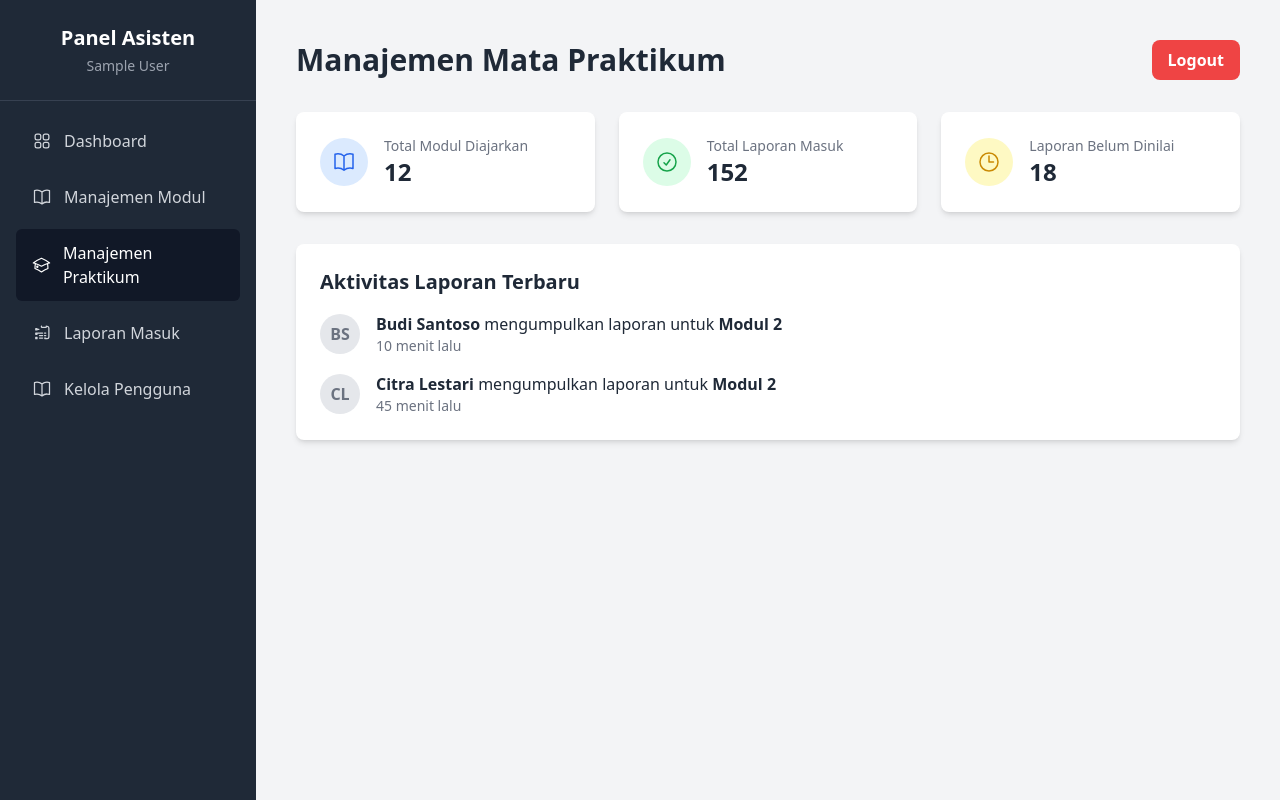
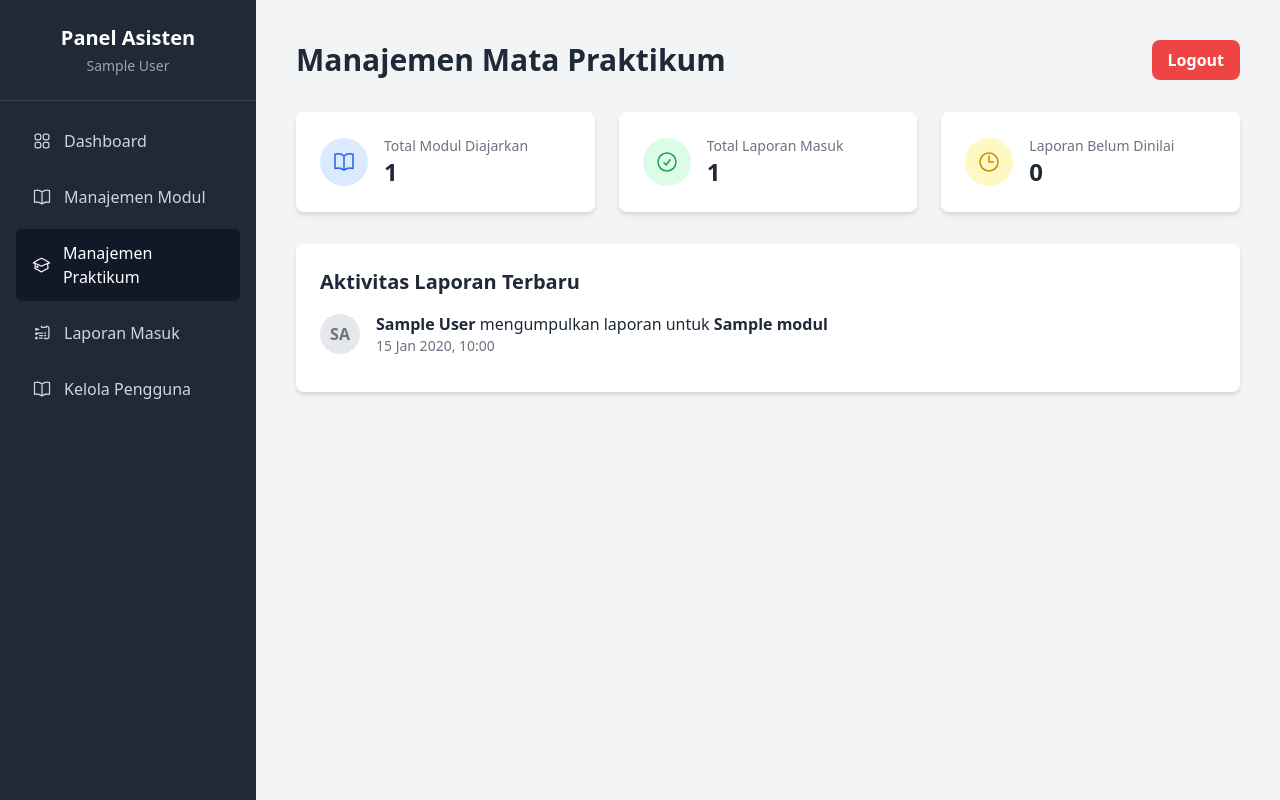
Before and after one commit to mauraaninditakirana/20230140090_UAS_PDW, a PHP site: page /asisten/dashboard.php in a window 1280 px wide. Run offline with PHP 8.4, Linux system fonts and the light colour scheme; the visitor is signed in with stand-in values (Sample User, id 1); tables that the repository leaves empty or names only in its code hold one stand-in row (values such as "Sample post"); some libraries are stand-ins or nearby versions.

Commit message:
edit dashboard asisten

```diff
--- a/asisten/dashboard.php
+++ b/asisten/dashboard.php
@@ -3,69 +3,110 @@
 $pageTitle = 'Dashboard';
 $activePage = 'dashboard';
 
-// 2. Panggil Header
+// 2. Panggil Header dan Konfigurasi
+require_once '../config.php';
 require_once 'templates/header.php';
+
+// 3. Logika untuk mengambil data dinamis
+// =======================================
+
+// Hitung Total Modul
+$result_total_modul = $conn->query("SELECT COUNT(id) AS total FROM modul");
+$total_modul = $result_total_modul->fetch_assoc()['total'];
+
+// Hitung Total Laporan Masuk
+$result_total_laporan = $conn->query("SELECT COUNT(id) AS total FROM pengumpulan_laporan");
+$total_laporan_masuk = $result_total_laporan->fetch_assoc()['total'];
+
+// Hitung Laporan Belum Dinilai
+$result_laporan_belum_dinilai = $conn->query("SELECT COUNT(id) AS total FROM pengumpulan_laporan WHERE status = 'dikumpulkan'");
+$laporan_belum_dinilai = $result_laporan_belum_dinilai->fetch_assoc()['total'];
+
+// Ambil 5 Aktivitas Laporan Terbaru
+$sql_aktivitas = "SELECT
+                    pl.tanggal_kumpul,
+                    u.nama AS nama_mahasiswa,
+                    m.judul_modul
+                  FROM
+                    pengumpulan_laporan pl
+                  JOIN
+                    users u ON pl.user_id = u.id
+                  JOIN
+                    modul m ON pl.modul_id = m.id
+                  ORDER BY
+                    pl.tanggal_kumpul DESC
+                  LIMIT 5";
+$aktivitas_terbaru = $conn->query($sql_aktivitas);
+
+// =======================================
 ?>
 
 <div class="grid grid-cols-1 md:grid-cols-2 lg:grid-cols-3 gap-6">
 
+    <!-- Kartu Total Modul -->
     <div class="bg-white p-6 rounded-lg shadow-md flex items-center space-x-4">
         <div class="bg-blue-100 p-3 rounded-full">
             <svg class="w-6 h-6 text-blue-600" xmlns="http://www.w3.org/2000/svg" fill="none" viewBox="0 0 24 24" stroke-width="1.5" stroke="currentColor"><path stroke-linecap="round" stroke-linejoin="round" d="M12 6.042A8.967 8.967 0 006 3.75c-1.052 0-2.062.18-3 .512v14.25A8.987 8.987 0 016 18c2.305 0 4.408.867 6 2.292m0-14.25a8.966 8.966 0 016-2.292c1.052 0 2.062.18 3 .512v14.25A8.987 8.987 0 0018 18a8.967 8.967 0 00-6 2.292m0-14.25v14.25" /></svg>
         </div>
         <div>
             <p class="text-sm text-gray-500">Total Modul Diajarkan</p>
-            <p class="text-2xl font-bold text-gray-800">12</p>
+            <p class="text-2xl font-bold text-gray-800"><?php echo $total_modul; ?></p>
         </div>
     </div>
 
+    <!-- Kartu Total Laporan Masuk -->
     <div class="bg-white p-6 rounded-lg shadow-md flex items-center space-x-4">
         <div class="bg-green-100 p-3 rounded-full">
             <svg class="w-6 h-6 text-green-600" xmlns="http://www.w3.org/2000/svg" fill="none" viewBox="0 0 24 24" stroke-width="1.5" stroke="currentColor"><path stroke-linecap="round" stroke-linejoin="round" d="M9 12.75L11.25 15 15 9.75M21 12a9 9 0 11-18 0 9 9 0 0118 0z" /></svg>
         </div>
         <div>
             <p class="text-sm text-gray-500">Total Laporan Masuk</p>
-            <p class="text-2xl font-bold text-gray-800">152</p>
+            <p class="text-2xl font-bold text-gray-800"><?php echo $total_laporan_masuk; ?></p>
         </div>
     </div>
 
+    <!-- Kartu Laporan Belum Dinilai -->
     <div class="bg-white p-6 rounded-lg shadow-md flex items-center space-x-4">
         <div class="bg-yellow-100 p-3 rounded-full">
             <svg class="w-6 h-6 text-yellow-600" xmlns="http://www.w3.org/2000/svg" fill="none" viewBox="0 0 24 24" stroke-width="1.5" stroke="currentColor"><path stroke-linecap="round" stroke-linejoin="round" d="M12 6v6h4.5m4.5 0a9 9 0 11-18 0 9 9 0 0118 0z" /></svg>
         </div>
         <div>
             <p class="text-sm text-gray-500">Laporan Belum Dinilai</p>
-            <p class="text-2xl font-bold text-gray-800">18</p>
+            <p class="text-2xl font-bold text-gray-800"><?php echo $laporan_belum_dinilai; ?></p>
         </div>
     </div>
 </div>
 
+<!-- Kartu Aktivitas Terbaru -->
 <div class="bg-white p-6 rounded-lg shadow-md mt-8">
     <h3 class="text-xl font-bold text-gray-800 mb-4">Aktivitas Laporan Terbaru</h3>
     <div class="space-y-4">
-        <div class="flex items-center">
-            <div class="w-10 h-10 rounded-full bg-gray-200 flex items-center justify-center mr-4">
-                <span class="font-bold text-gray-500">BS</span>
+        <?php if ($aktivitas_terbaru->num_rows > 0): ?>
+            <?php while($aktivitas = $aktivitas_terbaru->fetch_assoc()): ?>
+            <div class="flex items-center border-b border-gray-100 pb-3 last:border-b-0">
+                <div class="w-10 h-10 rounded-full bg-gray-200 flex items-center justify-center mr-4">
+                    <!-- Ambil 2 huruf pertama dari nama untuk inisial -->
+                    <span class="font-bold text-gray-500"><?php echo strtoupper(substr($aktivitas['nama_mahasiswa'], 0, 2)); ?></span>
+                </div>
+                <div>
+                    <p class="text-gray-800">
+                        <strong><?php echo htmlspecialchars($aktivitas['nama_mahasiswa']); ?></strong>
+                        mengumpulkan laporan untuk
+                        <strong><?php echo htmlspecialchars($aktivitas['judul_modul']); ?></strong>
+                    </p>
+                    <p class="text-sm text-gray-500"><?php echo date("d M Y, H:i", strtotime($aktivitas['tanggal_kumpul'])); ?></p>
+                </div>
             </div>
-            <div>
-                <p class="text-gray-800"><strong>Budi Santoso</strong> mengumpulkan laporan untuk <strong>Modul 2</strong></p>
-                <p class="text-sm text-gray-500">10 menit lalu</p>
-            </div>
-        </div>
-        <div class="flex items-center">
-            <div class="w-10 h-10 rounded-full bg-gray-200 flex items-center justify-center mr-4">
-                <span class="font-bold text-gray-500">CL</span>
-            </div>
-            <div>
-                <p class="text-gray-800"><strong>Citra Lestari</strong> mengumpulkan laporan untuk <strong>Modul 2</strong></p>
-                <p class="text-sm text-gray-500">45 menit lalu</p>
-            </div>
-        </div>
+            <?php endwhile; ?>
+        <?php else: ?>
+            <p class="text-gray-500">Belum ada aktivitas laporan.</p>
+        <?php endif; ?>
     </div>
 </div>
 
 
 <?php
-// 3. Panggil Footer
+// 4. Panggil Footer
+$conn->close();
 require_once 'templates/footer.php';
 ?>
```
